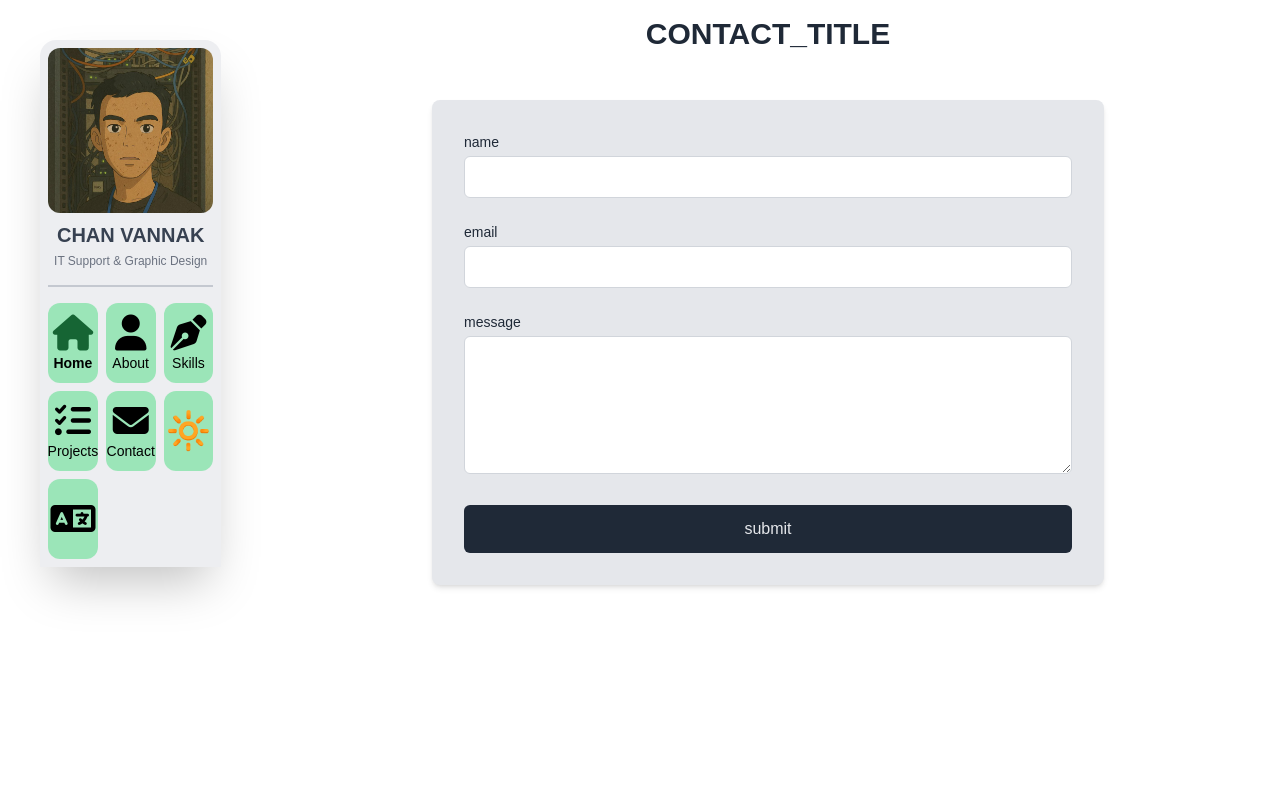
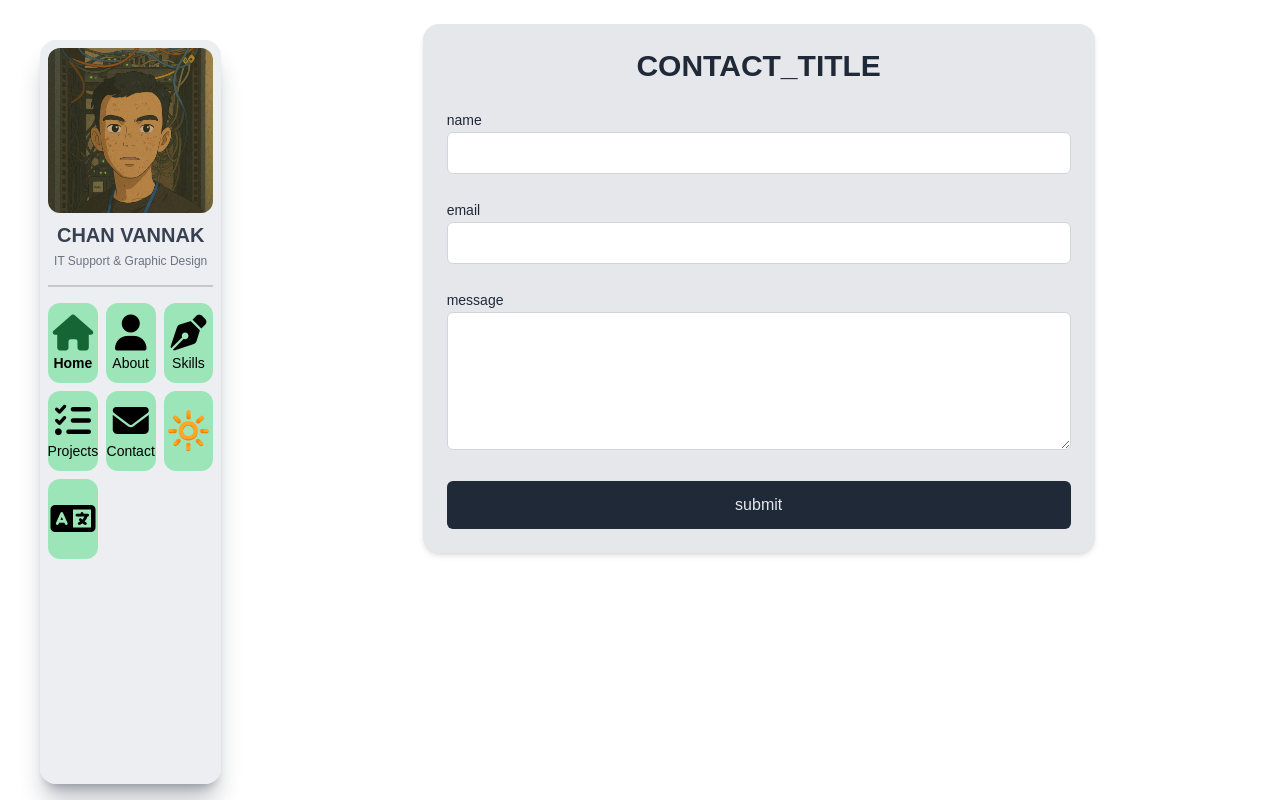
Before and after one commit to VannnakChan884/Vue-Portfolio, a Vue app: page /contact in a window 1280 px wide. Built offline with nearby package versions, Linux system fonts and the light colour scheme.

Commit message:
rounded-t-2xl

```diff
--- a/src/components/NavBar.vue
+++ b/src/components/NavBar.vue
@@ -7,8 +7,8 @@ const toggleDark = useToggle(isDark);
 
 <template>
   <header
-    class="w-full md:h-[95vh] md:w-1/4 lg:w-1/5 xl:w-1/6 fixed bottom-0 md:top-6 left-0 md:left-6 md:p-4 z-50 md:rounded-2xl">
-    <div class="p-2 m-auto flex flex-col backdrop-blur-sm bg-gray-200/70 dark:bg-gray-800/70 rounded-t-2xl shadow-xl shadow-gray-800/30 md:shadow-2xl">
+    class="w-full md:w-1/4 lg:w-1/5 xl:w-1/6 fixed bottom-0 md:top-6 left-0 md:left-6 md:p-4 z-50">
+    <div class="h-full p-2 flex flex-col backdrop-blur-sm bg-gray-200/70 dark:bg-gray-800/70 rounded-t-2xl shadow-xl shadow-gray-800/30 md:rounded-b-2xl">
       <div class="hidden md:flex">
         <div class="w-full mx-auto">
           <div class="flex flex-col">
--- a/src/views/AboutView.vue
+++ b/src/views/AboutView.vue
@@ -1,8 +1,8 @@
 <template>
   <!-- About Section -->
   <div
-    class="absolute top-0 right-0 pt-4 px-6 pb-24 w-full md:w-3/4 lg:w-4/5 xl:5/6 bg-white dark:bg-gray-900">
-    <div class="md:ml-6 lg:ml-6 xl:ml-0">
+    class="absolute top-0 right-0 pt-4 px-6 pb-24 w-full md:w-3/4 lg:w-4/5 xl:w-5/6 bg-white dark:bg-gray-900">
+    <div class="md:ml-6 lg:ml-6 xl:ml-6">
       <h2 class="text-gray-800 dark:text-gray-200 text-3xl font-bold text-center uppercase mb-8">About</h2>
       <div class="flex flex-col md:flex-row">
         <!-- Education & Career -->
--- a/src/views/ContactView.vue
+++ b/src/views/ContactView.vue
@@ -1,30 +1,27 @@
 <template>
     <!-- Contact Section -->
     <div
-        class="absolute top-0 right-0 pt-4 px-6 w-full md:w-3/4 lg:w-4/5 xl:5/6 bg-white dark:bg-gray-900">
-        <div class="md:ml-6 lg:ml-6 xl:ml-0">
-            <h2 class="text-3xl font-bold text-gray-800 dark:text-gray-200 text-center mb-12 uppercase">
-                contact_title
-            </h2>
-            <div
-                class="max-w-2xl mx-auto bg-gray-200 dark:bg-gray-700 text-gray-800 dark:text-gray-300 p-8 rounded-lg shadow-md">
+        class="absolute top-0 right-0 md:py-6 w-full md:w-3/4 lg:w-4/5 xl:w-5/6 bg-white dark:bg-gray-900 px-6">
+        <div class="md:ml-6 lg:ml-6 xl:ml-6">
+            <div class="max-w-2xl mx-auto bg-gray-200 dark:bg-gray-700 text-gray-800 dark:text-gray-300 p-6 rounded-2xl shadow-md">
                 <form class="space-y-6">
+                    <h2 class="text-3xl font-bold text-gray-800 dark:text-gray-200 text-center uppercase">contact_title</h2>
                     <div>
-                        <label for="name" class="block text-sm font-medium mb-1">
+                        <label for="name" class="text-sm font-medium mb-1">
                             name
                         </label>
                         <input type="text" required
                             class="w-full px-4 py-2 border border-gray-300 rounded-md dark:bg-gray-700 dark:border-gray-600 focus:outline-none focus:ring-2 focus:ring-accent focus:border-transparent">
                     </div>
                     <div class="mb-6">
-                        <label for="email" class="block text-sm font-medium mb-1">
+                        <label for="email" class="text-sm font-medium mb-1">
                             email
                         </label>
                         <input type="email" required
                             class="w-full px-4 py-2 border border-gray-300 rounded-md dark:bg-gray-700 dark:border-gray-600 focus:outline-none focus:ring-2 focus:ring-accent focus:border-transparent">
                     </div>
                     <div class="mb-6">
-                        <label for="message" class="block text-sm font-medium mb-1">
+                        <label for="message" class="text-sm font-medium mb-1">
                             message
                         </label>
                         <textarea rows="5" required
--- a/src/views/HomeView.vue
+++ b/src/views/HomeView.vue
@@ -1,6 +1,6 @@
 <template>
   <!-- Hero Section -->
-  <div id="home" class="absolute top-0 right-0 py-28 w-full md:w-3/4 lg:w-4/5 xl:5/6 md:h-[100vh] bg-white dark:bg-gray-900 px-6 flex items-center justify-center">
+  <div class="absolute right-0 w-full md:w-3/4 lg:w-4/5 xl:w-5/6 h-[92vh] md:h-[100vh] px-6 flex items-center justify-center bg-white dark:bg-gray-900">
     <div class="md:ml-4 lg:ml-6 xl:ml-0">
       <div class="flex flex-col md:flex-row items-center">
         <div class="md:w-1/2 mb-8 md:mb-0 flex justify-center">
--- a/src/views/ProjectView.vue
+++ b/src/views/ProjectView.vue
@@ -1,17 +1,17 @@
 <template>
     <!-- Projects Section -->
-    <div class="w-full md:w-2/3 lg:w-3/4 xl:5/6 absolute top-0 right-0 pt-4 px-6 bg-white dark:bg-gray-900">
-        <div class="md:ml-6 lg:ml-6 xl:ml-0">
+    <div class="w-full md:w-2/3 lg:w-3/4 xl:w-5/6 absolute top-0 right-0 pt-4 px-6 bg-white dark:bg-gray-900">
+        <div class="md:ml-6 lg:ml-6 xl:ml-6">
             <h2 class="text-3xl font-bold text-gray-800 dark:text-gray-200 uppercase text-center mb-6">
                 projects_title
             </h2>
             <div class="grid grid-cols-1 md:grid-cols-2 lg:grid-cols-4 gap-4">
                 <div class="project-card bg-gray-200 dark:bg-gray-700 rounded-lg overflow-hidden shadow-md">
-                    <div class="md:h-56 overflow-hidden">
+                    <div class="md:h-64 overflow-hidden">
                         <img src="../assets/avatar.jpg" alt="project title"
                             class="w-full h-full object-cover hover:scale-105 transition-transform duration-500" />
                     </div>
-                    <div class="p-4">
+                    <div class="p-4 md:h-full">
                         <h3 class="text-lg font-semibold text-gray-800 dark:text-gray-200 mb-2">title</h3>
                         <p class="text-gray-800 text-sm dark:text-gray-300 mb-3">description</p>
                         <a href="#" class="bg-gray-800 text-gray-200 dark:bg-white dark:text-gray-800 text-xs px-2 py-1 rounded">
```
